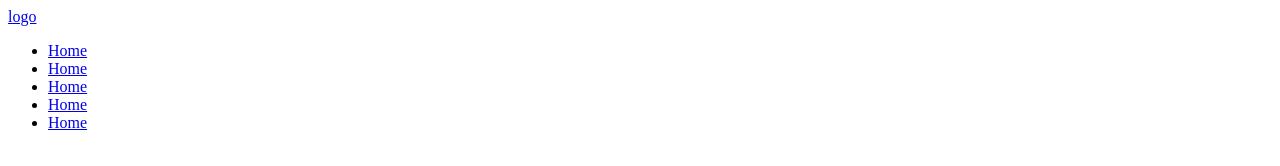
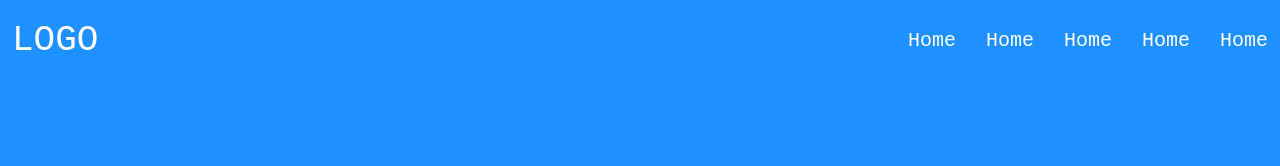
Before and after one commit to CC-ZICO/GitStart, a plain HTML site: page index.html in a window 1280 px wide. Drawn offline with Linux system fonts and the light colour scheme.

Commit message:
style add

```diff
--- a/index.html
+++ b/index.html
@@ -5,6 +5,7 @@
     <meta http-equiv="X-UA-Compatible" content="IE=edge">
     <meta name="viewport" content="width=device-width, initial-scale=1.0">
     <title>Git start</title>
+    <link rel="stylesheet" href="style.css">
 </head>
 <body>
     <header class="header">
--- /dev/null
+++ b/style.css
@@ -0,0 +1,56 @@
+* {
+    margin: 0;
+    padding: 0;
+    box-sizing: border-box;
+    font-family: 'Courier New', Courier, monospace;
+}
+
+a {
+    text-decoration: none;
+}
+
+ul {
+    list-style: none;
+}
+
+.container {
+    max-width: 1320px;
+    width: 100%;
+    margin: 0 auto;
+    padding: 0 12px;
+}
+
+/* header start */
+
+.header {
+    min-height: 100vh;
+    background: dodgerblue;
+}
+
+.header__nav {
+    padding: 20px 0;
+}
+
+.header__nav .container {
+    display: flex;
+    justify-content: space-between;
+    align-items: center;
+}
+
+.header__logo {
+    text-transform: uppercase;
+    font-size: 36px;
+    color: #fff;
+}
+
+.header__list {
+    display: flex;
+    column-gap: 30px;
+}
+
+.header__link {
+    font-size: 20px;
+    color: #fff;
+}
+
+/* header end */
```
